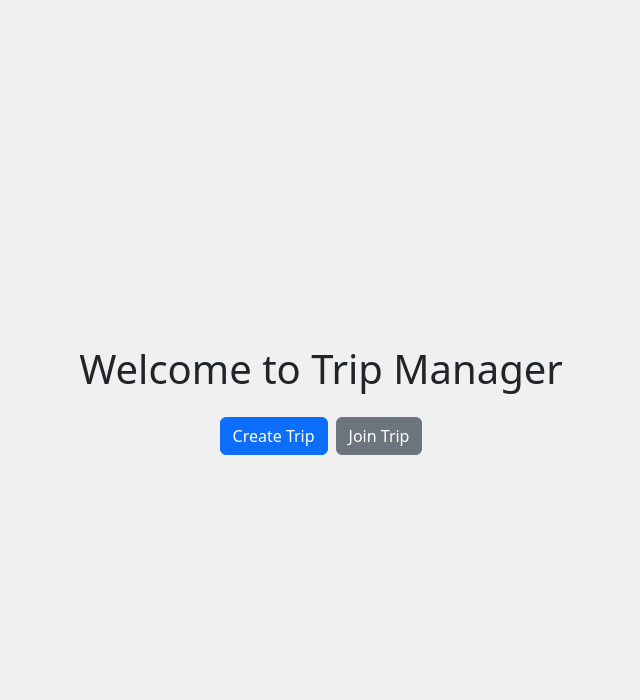
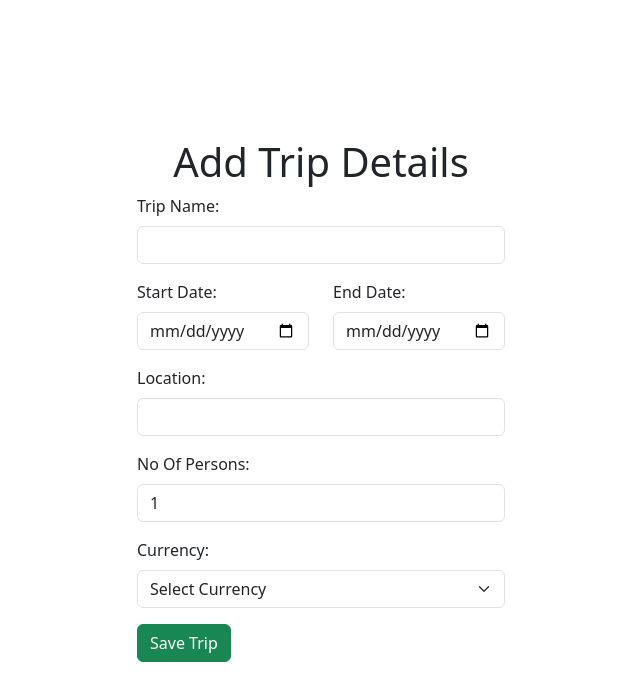
Before and after one commit to Sandy3122/trip_management, a React (Create React App) app in the folder trip-management-frontend/: page /create-trip in a window 1280 px wide. Before the commit this address led to /home-page. Shown: the top 700 px of the page, without its empty margins (319-959 px from the left). Built offline with nearby package versions, Linux system fonts and the light colour scheme; no server answers; sample sign-in values are in the browser's storage.

Commit message:
Added PublibRoute and PrivateRoute in App.js

```diff
--- a/trip-management-frontend/src/App.js
+++ b/trip-management-frontend/src/App.js
@@ -1,4 +1,4 @@
-import React, { useState, useEffect } from 'react';
+import React, { useState } from 'react';
 import 'bootstrap/dist/css/bootstrap.min.css';
 import { BrowserRouter as Router, Routes, Route } from 'react-router-dom';
 import { ToastContainer } from 'react-toastify';
@@ -12,13 +12,8 @@ import PrivateRoute from './routes/PrivateRoute';
 import PublicRoute from './routes/PublicRoute';
 
 function App() {
-    // Check if the user is logged in by checking local storage
-    const [isLoggedIn, setIsLoggedIn] = useState(false);
-
-    useEffect(() => {
-        const token = localStorage.getItem("accessToken");
-        setIsLoggedIn(!!token); // Set logged in state based on token presence
-    }, []);
+    // Check if the user is logged in by checking localStorage
+    const [isLoggedIn, setIsLoggedIn] = useState(!!localStorage.getItem("accessToken"));
 
     const handleLogin = () => {
         setIsLoggedIn(true);
@@ -31,11 +26,12 @@ function App() {
                     <div className="auth-inner">
                         <ToastContainer />
                         <Routes>
-                            <Route path="/" element={<PublicRoute isAuthenticated={isLoggedIn} component={SignUp} />} />
-                            <Route path="/sign-in" element={<PublicRoute isAuthenticated={isLoggedIn} component={<Login onLogin={handleLogin} />} />} />
-                            <Route path="/sign-up" element={<PublicRoute isAuthenticated={isLoggedIn} component={SignUp} />} />
-                            <Route path="/home-page" element={<PrivateRoute isAuthenticated={isLoggedIn} component={HomePage} />} />
-                            <Route path="/create-trip" element={<PrivateRoute isAuthenticated={isLoggedIn} component={CreateTrip} />} />
+                            <Route path="/" element={<PublicRoute isAuthenticated={isLoggedIn} Component={SignUp} />} />
+                            {/* Pass Login component correctly with props */}
+                            <Route path="/sign-in" element={<PublicRoute isAuthenticated={isLoggedIn} Component={() => <Login onLogin={handleLogin} />} />} />
+                            <Route path="/sign-up" element={<PublicRoute isAuthenticated={isLoggedIn} Component={SignUp} />} />
+                            <Route path="/home-page" element={<PrivateRoute isAuthenticated={isLoggedIn} Component={HomePage} />} />
+                            <Route path="/create-trip" element={<PrivateRoute isAuthenticated={isLoggedIn} Component={CreateTrip} />} />
                         </Routes>
                     </div>
                 </div>
--- a/trip-management-frontend/src/routes/PrivateRoute.js
+++ b/trip-management-frontend/src/routes/PrivateRoute.js
@@ -1,8 +1,9 @@
+// PrivateRoute.js
 import React from 'react';
 import { Navigate } from 'react-router-dom';
 
-const PrivateRoute = ({ isAuthenticated, component: Component }) => {
-  return isAuthenticated ? <Component /> : <Navigate to="/sign-in" />;
+const PrivateRoute = ({ isAuthenticated, Component, ...rest }) => {
+  return isAuthenticated ? <Component {...rest} /> : <Navigate to="/sign-up" />;
 };
 
 export default PrivateRoute;
--- a/trip-management-frontend/src/routes/PublicRoute.js
+++ b/trip-management-frontend/src/routes/PublicRoute.js
@@ -1,9 +1,9 @@
-// src/routes/PublicRoute.js
+// PublicRoute.js
 import React from 'react';
 import { Navigate } from 'react-router-dom';
 
-const PublicRoute = ({ isAuthenticated, children }) => {
-    return !isAuthenticated ? children : <Navigate to="/home-page" replace />;
+const PublicRoute = ({ isAuthenticated, Component, ...rest }) => {
+  return !isAuthenticated ? <Component {...rest} /> : <Navigate to="/home-page" />;
 };
 
 export default PublicRoute;
```
